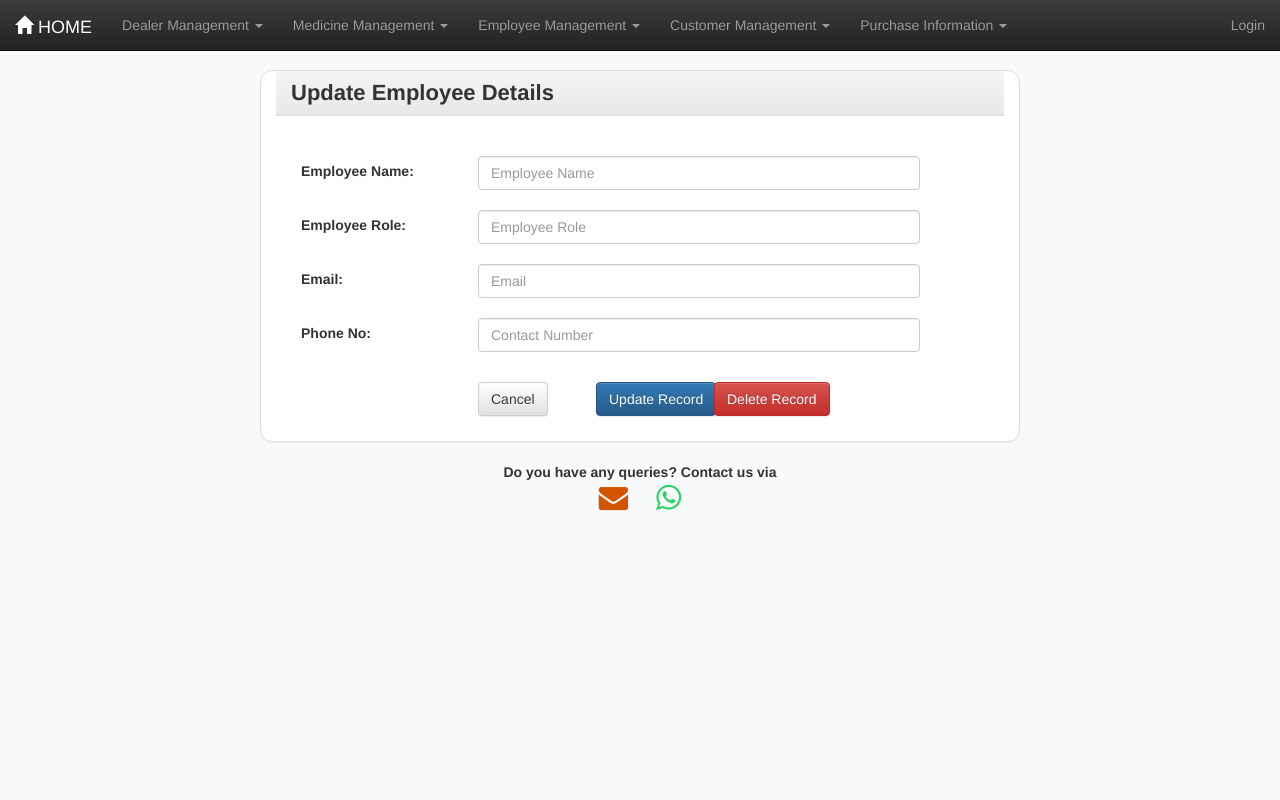
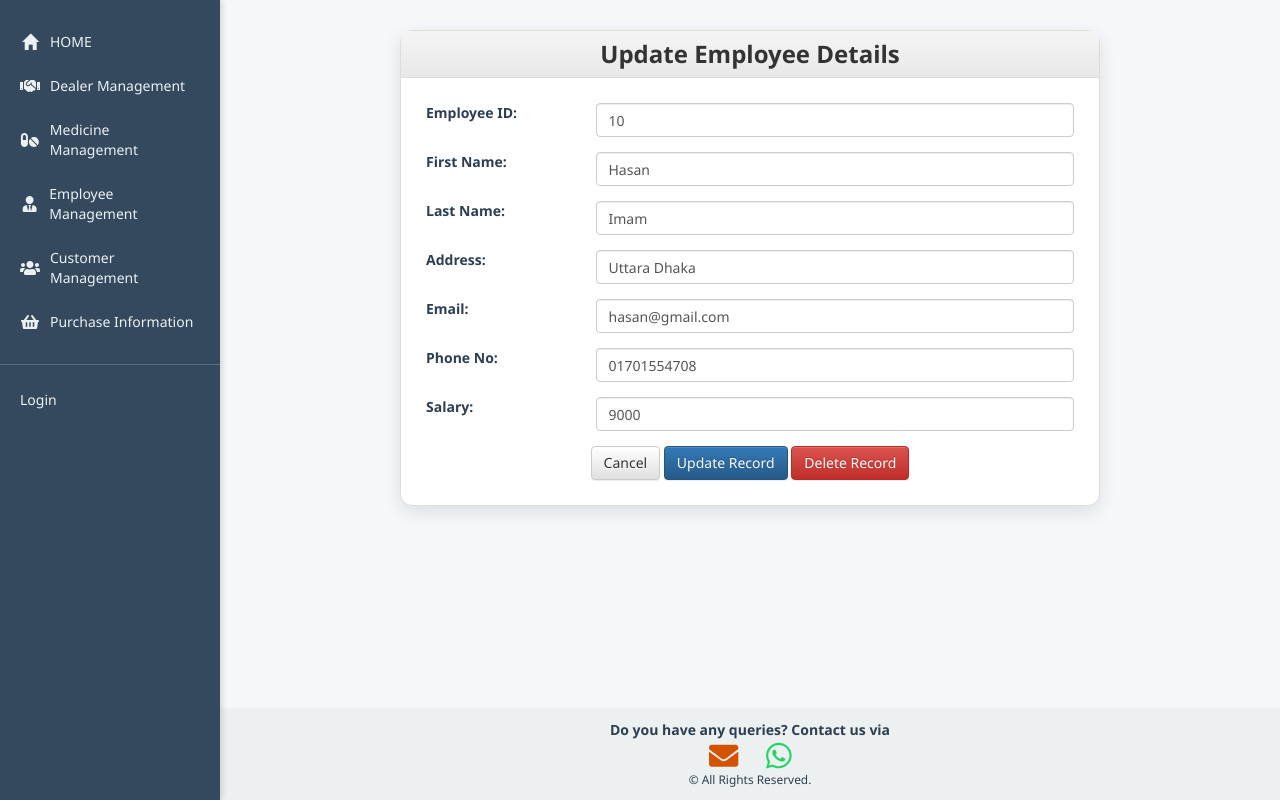
Before and after one commit to InfinityAbir/Maa-Medicine-Store, a Django app: page /pharma/empformview/1/ in a window 1280 px wide. Run offline with Django 3.2, Linux system fonts and the light colour scheme; data comes from the database, SQL or seed files in the repository; some libraries are stand-ins or nearby versions.

Commit message:
Update emp.html

```diff
--- a/pharma/templates/pharma/emp.html
+++ b/pharma/templates/pharma/emp.html
@@ -1,43 +1,148 @@
 {% load static %}
+
 <!DOCTYPE html>
 <html lang="en">
   <head>
     <meta charset="utf-8" />
+    <title>
+      {% if emp %}Update{% else %}Add{% endif %} Employee Details - Maa Medicine
+      Store
+    </title>
     <meta name="viewport" content="width=device-width, initial-scale=1" />
 
-    <!-- Bootstrap 3 -->
+    <!-- Bootstrap CSS -->
     <link rel="stylesheet" href="{% static 'pharma/css/bootstrap.min.css' %}" />
     <link
       rel="stylesheet"
       href="{% static 'pharma/css/bootstrap-theme.min.css' %}"
     />
     <link
-      rel="stylesheet"
-      href="https://cdnjs.cloudflare.com/ajax/libs/font-awesome/4.7.0/css/font-awesome.min.css"
+      rel="shortcut icon"
+      href="{% static 'pharma/css/images/favicon2.ico' %}"
     />
 
-    <!-- Custom inline style -->
+    <!-- Font Awesome -->
+    <script
+      defer
+      src="https://use.fontawesome.com/releases/v5.2.0/js/all.js"
+      crossorigin="anonymous"
+    ></script>
+
     <style>
       body {
-        padding-top: 70px;
-        background-color: #f8f9fa;
+        font-family: "Segoe UI", Tahoma, Geneva, Verdana, sans-serif;
+        background: #f5f7fa;
+        margin: 0;
+        padding-left: 220px; /* space for navbar */
+        color: #2c3e50;
+        transition: padding-left 0.3s ease;
       }
-      .navbar-inverse {
-        border-radius: 0;
+      body.nav-hidden {
+        padding-left: 0;
+      }
+
+      /* Navbar */
+      .navbar-vertical {
+        position: fixed;
+        top: 0;
+        left: 0;
+        width: 220px;
+        height: 100%;
+        background-color: #34495e;
+        overflow-y: auto;
+        padding-top: 20px;
+        box-shadow: 2px 0 6px rgba(0, 0, 0, 0.15);
+        transition: transform 0.3s ease;
+        z-index: 1050;
+      }
+      .navbar-vertical a.nav-link {
+        display: flex;
+        align-items: center;
+        color: #ecf0f1;
+        padding: 12px 20px;
+        font-weight: 500;
+        border-radius: 6px;
+        transition: all 0.3s ease;
+      }
+      .navbar-vertical a.nav-link:hover {
+        background-color: #1abc9c;
+        color: #fff;
+      }
+      .navbar-vertical .nav-icon {
+        margin-right: 10px;
+        font-size: 16px;
+        width: 20px;
+        text-align: center;
+      }
+      .navbar-vertical .submenu {
+        display: none;
+        flex-direction: column;
+        padding-left: 15px;
+        margin-top: 5px;
+      }
+      .navbar-vertical .submenu a {
+        padding: 8px 20px;
+        font-size: 14px;
+        color: #bdc3c7;
+      }
+      .navbar-vertical .submenu a:hover {
+        background-color: #16a085;
+        color: #fff;
+      }
+      .navbar-vertical .nav-item.active > .submenu {
+        display: flex;
+      }
+      .navbar-vertical .dropdown-toggle::after {
+        margin-left: auto;
+        transition: transform 0.3s;
+      }
+      .navbar-vertical .nav-item.active > .dropdown-toggle::after {
+        transform: rotate(90deg);
+      }
+      .navbar-right-vertical {
+        margin-top: 20px;
+        border-top: 1px solid rgba(255, 255, 255, 0.2);
+        padding-top: 15px;
+      }
+      .navbar-right-vertical a {
+        display: block;
+        color: #ecf0f1;
+        padding: 10px 20px;
+        transition: all 0.3s;
+      }
+      .navbar-right-vertical a:hover {
+        background-color: #1abc9c;
+        color: #fff;
+      }
+      body.nav-hidden .navbar-vertical {
+        transform: translateX(-220px);
+      }
+
+      /* Main Content */
+      .main-content {
+        margin-top: 30px;
+        max-width: 700px;
+        margin-left: auto;
+        margin-right: auto;
+        padding-bottom: 80px; /* footer spacing */
+      }
+
+      /* Form Panel */
+      .panel {
+        border-radius: 12px;
+        box-shadow: 0 6px 18px rgba(0, 0, 0, 0.1);
       }
       .panel-heading h1 {
         margin: 0;
-        font-size: 22px;
+        font-size: 24px;
         font-weight: bold;
-      }
-      .panel {
-        border-radius: 12px;
+        text-align: center;
       }
       .panel-body {
         padding: 25px;
       }
-      .form-group label {
-        font-weight: bold;
+      .form-group input {
+        width: 100%;
       }
       .padtop15 {
         margin-top: 15px;
@@ -45,38 +150,153 @@
       .padtop5 {
         margin-top: 5px;
       }
-      .alert {
-        border-radius: 8px;
+
+      /* Footer */
+      footer {
+        background-color: #ecf0f1;
+        padding: 12px 0;
+        text-align: center;
+        position: fixed;
+        bottom: 0;
+        width: calc(100% - 220px);
+        left: 220px;
       }
-      /* Footer */
-      #contact a {
+      footer a {
         color: #1abc9c;
         font-size: 22px;
         margin: 0 12px;
         display: inline-block;
         transition: transform 0.3s, color 0.3s, text-shadow 0.3s;
       }
-      #contact a:hover {
+      footer a:hover {
         color: #16a085;
         transform: scale(1.4) rotate(10deg);
         text-shadow: 1px 1px 5px rgba(0, 0, 0, 0.3);
         text-decoration: none;
       }
+
+      @media (max-width: 768px) {
+        body {
+          padding-left: 0;
+        }
+        .navbar-vertical {
+          width: 100%;
+          height: auto;
+          position: relative;
+          transform: translateX(-100%);
+          box-shadow: none;
+        }
+        footer {
+          width: 100%;
+          left: 0;
+        }
+      }
     </style>
 
-    <!-- jQuery & Bootstrap 3 JS -->
     <script src="{% static 'pharma/js/jquery.js' %}"></script>
     <script src="{% static 'pharma/js/bootstrap.min.js' %}"></script>
 
-    <title>Add Employee Details</title>
+    <script>
+      $(document).ready(function () {
+        $(".dropdown-toggle").click(function (e) {
+          e.preventDefault();
+          $(this).parent().toggleClass("active");
+          $(this).siblings(".submenu").slideToggle(200);
+        });
+
+        // Auto-hide on scroll
+        let lastScroll = 0;
+        $(window).scroll(function () {
+          let currentScroll = $(this).scrollTop();
+          if (currentScroll > lastScroll && currentScroll > 50) {
+            $("body").addClass("nav-hidden");
+          } else {
+            $("body").removeClass("nav-hidden");
+          }
+          lastScroll = currentScroll;
+        });
+      });
+    </script>
   </head>
+
   <body>
-    {% if messages %} {% for message in messages %}
-    <div
-      class="alert alert-success alert-dismissible fade in container"
-      role="alert"
-      style="margin-top: 15px"
+    <!-- Vertical Navbar -->
+    <nav class="navbar-vertical">
+      <ul class="nav flex-column">
+        <li class="nav-item">
+          <a href="/pharma/" class="nav-link"
+            ><span class="nav-icon glyphicon glyphicon-home"></span> HOME</a
           >
+        </li>
+        <li class="nav-item">
+          <a class="nav-link dropdown-toggle"
+            ><span class="nav-icon fas fa-handshake"></span> Dealer
+            Management</a
+          >
+          <div class="submenu">
+            {% if user.is_authenticated and user.role == "admin" %}<a
+              href="/pharma/dealerform/"
+              >Add Dealer Details</a
+            >{% endif %}
+            <a href="/pharma/dealertable/">View Dealer Details</a>
+          </div>
+        </li>
+        <li class="nav-item">
+          <a class="nav-link dropdown-toggle"
+            ><span class="nav-icon fas fa-pills"></span> Medicine Management</a
+          >
+          <div class="submenu">
+            <a href="/pharma/medform/">Add Medicine Details</a>
+            <a href="/pharma/medtable/">View Medicine Details</a>
+          </div>
+        </li>
+        <li class="nav-item">
+          <a class="nav-link dropdown-toggle"
+            ><span class="nav-icon fas fa-user-tie"></span> Employee
+            Management</a
+          >
+          <div class="submenu">
+            {% if user.is_authenticated and user.role == "admin" %}<a
+              href="/pharma/empform/"
+              >Add Employee Details</a
+            >{% endif %}
+            <a href="/pharma/emptable/">View Employee Details</a>
+          </div>
+        </li>
+        <li class="nav-item">
+          <a class="nav-link dropdown-toggle"
+            ><span class="nav-icon fas fa-users"></span> Customer Management</a
+          >
+          <div class="submenu">
+            <a href="/pharma/custform/">Add Customer Details</a>
+            <a href="/pharma/custtable/">View Customer Details</a>
+          </div>
+        </li>
+        <li class="nav-item">
+          <a class="nav-link dropdown-toggle"
+            ><span class="nav-icon fas fa-shopping-basket"></span> Purchase
+            Information</a
+          >
+          <div class="submenu">
+            <a href="/pharma/purchaseform/">New Purchase</a></br>
+            <a href="/pharma/purchasetable/">View All Purchases</a>
+          </div>
+        </li>
+        <div class="navbar-right-vertical">
+          {% if user.is_authenticated %}
+          <a>Welcome, {{ user.username }}!</a>
+          <a href="{% url 'logout' %}">Logout</a>
+          {% else %}
+          <a href="{% url 'login' %}">Login</a>
+          {% endif %}
+        </div>
+      </ul>
+    </nav>
+
+    <div class="main-content">
+      <!-- Messages -->
+      {% if messages %}{% for message in messages %}
+      <div class="alert alert-success alert-dismissible fade in" role="alert">
         <button
           type="button"
           class="close"
@@ -87,295 +307,206 @@
         </button>
         {{ message }}
       </div>
-    {% endfor %} {% endif %}
+      {% endfor %}{% endif %}
 
-    <!-- Navbar -->
-    <nav class="navbar navbar-inverse navbar-fixed-top">
-      <div class="container-fluid">
-        <div class="navbar-header">
-          <a href="/pharma/" class="navbar-brand">
-            <span class="glyphicon glyphicon-home"></span> HOME
-          </a>
-          <button
-            type="button"
-            class="navbar-toggle"
-            data-toggle="collapse"
-            data-target="#thisnav"
-          >
-            <span class="icon-bar"></span>
-            <span class="icon-bar"></span>
-            <span class="icon-bar"></span>
-          </button>
-        </div>
-
-        <div class="collapse navbar-collapse" id="thisnav">
-          <ul class="nav navbar-nav">
-            <!-- Dealer Management -->
-            <li class="dropdown">
-              <a href="#" class="dropdown-toggle" data-toggle="dropdown"
-                >Dealer Management <b class="caret"></b
-              ></a>
-              <ul class="dropdown-menu">
-                {% if user.is_authenticated and user.role == "admin" %}
-                <li><a href="/pharma/dealerform/">Add Dealer Details</a></li>
-                {% endif %}
-                <li><a href="/pharma/dealertable/">View Dealer Details</a></li>
-              </ul>
-            </li>
-
-            <!-- Medicine Management -->
-            <li class="dropdown">
-              <a href="#" class="dropdown-toggle" data-toggle="dropdown"
-                >Medicine Management <b class="caret"></b
-              ></a>
-              <ul class="dropdown-menu">
-                <li><a href="/pharma/medform/">Add Medicine Details</a></li>
-                <li><a href="/pharma/medtable/">View Medicine Details</a></li>
-              </ul>
-            </li>
-
-            <!-- Employee Management -->
-            <li class="dropdown">
-              <a href="#" class="dropdown-toggle" data-toggle="dropdown"
-                >Employee Management <b class="caret"></b
-              ></a>
-              <ul class="dropdown-menu">
-                {% if user.is_authenticated and user.role == "admin" %}
-                <li><a href="/pharma/empform/">Add Employee Details</a></li>
-                {% endif %}
-                <li><a href="/pharma/emptable/">View Employee Details</a></li>
-              </ul>
-            </li>
-
-            <!-- Customer Management -->
-            <li class="dropdown">
-              <a href="#" class="dropdown-toggle" data-toggle="dropdown"
-                >Customer Management <b class="caret"></b
-              ></a>
-              <ul class="dropdown-menu">
-                <li><a href="/pharma/custform/">Add Customer Details</a></li>
-                <li><a href="/pharma/custtable/">View Customer Details</a></li>
-              </ul>
-            </li>
-
-            <!-- Purchase Information -->
-            <li class="dropdown">
-              <a href="#" class="dropdown-toggle" data-toggle="dropdown"
-                >Purchase Information <b class="caret"></b
-              ></a>
-              <ul class="dropdown-menu">
-                <li><a href="/pharma/purchaseform/">New Purchase</a></li>
-                <li><a href="/pharma/purchasetable/">View All Purchases</a></li>
-              </ul>
-            </li>
-          </ul>
-
-          <!-- Right side -->
-          <ul class="nav navbar-nav navbar-right">
-            {% if user.is_authenticated %}
-            <li><a>Welcome, {{ user.username }}!</a></li>
-            <li><a href="{% url 'logout' %}">Logout</a></li>
-            {% else %}
-            <li><a href="{% url 'login' %}">Login</a></li>
-            {% endif %}
-          </ul>
-        </div>
-      </div>
-    </nav>
-
-    <!-- Main content -->
-    <div class="container">
-      <div class="col-md-2"></div>
-      <div class="panel panel-default col-md-8">
+      <!-- Employee Form Panel -->
+      <div class="panel panel-default">
         <div class="panel-heading">
           <h1>
-            {% if add %} Add Employee Details {% else %} Update Employee Details
-            {% endif %}
+            {% if emp %}Update Employee Details{% else %}Add Employee Details
+            {%endif %}
           </h1>
         </div>
         <div class="panel-body">
           {% if emp %}
-          <!-- UPDATE form -->
           <form action="/pharma/empformupdate/{{ emp.id }}/" method="post">
             {% csrf_token %}
-
-            <div class="row padtop15">
-              <div class="col-md-3 padtop5">
-                <label for="empname" class="form-control-label"
-                  >Employee Name:</label
-                >
-              </div>
-              <div class="form-group col-md-8">
+            <div class="form-group row">
+              <label class="col-md-3">Employee ID:</label>
+              <div class="col-md-9">
                 <input
-                  type="text"
+                  type="number"
                   class="form-control"
-                  name="empname"
-                  id="empname"
-                  placeholder="Employee Name"
-                  value="{{ emp.empname|default:'' }}"
+                  name="eid"
+                  value="{{ emp.e_id }}"
                   required
                 />
               </div>
             </div>
-
-            <div class="row padtop5">
-              <div class="col-md-3 padtop5">
-                <label for="emprole" class="form-control-label"
-                  >Employee Role:</label
-                >
-              </div>
-              <div class="form-group col-md-8">
+            <div class="form-group row">
+              <label class="col-md-3">First Name:</label>
+              <div class="col-md-9">
                 <input
                   type="text"
                   class="form-control"
-                  name="emprole"
-                  id="emprole"
-                  placeholder="Employee Role"
-                  value="{{ emp.emprole|default:'' }}"
+                  name="fname"
+                  value="{{ emp.fname }}"
                   required
                 />
               </div>
             </div>
-
-            <div class="row padtop5">
-              <div class="col-md-3 padtop5">
-                <label for="empemail" class="form-control-label">Email:</label>
-              </div>
-              <div class="form-group col-md-8">
+            <div class="form-group row">
+              <label class="col-md-3">Last Name:</label>
+              <div class="col-md-9">
                 <input
-                  type="email"
+                  type="text"
                   class="form-control"
-                  name="empemail"
-                  id="empemail"
-                  placeholder="Email"
-                  value="{{ emp.empemail|default:'' }}"
+                  name="lname"
+                  value="{{ emp.lname }}"
                   required
                 />
               </div>
             </div>
-
-            <div class="row padtop5">
-              <div class="col-md-3 padtop5">
-                <label for="empphn" class="form-control-label">Phone No:</label>
-              </div>
-              <div class="form-group col-md-8">
+            <div class="form-group row">
+              <label class="col-md-3">Address:</label>
+              <div class="col-md-9">
                 <input
                   type="text"
                   class="form-control"
-                  name="empphn"
-                  id="empphn"
-                  placeholder="Contact Number"
-                  value="{{ emp.empphn|default:'' }}"
+                  name="address"
+                  value="{{ emp.address }}"
                   required
                 />
               </div>
             </div>
-
-            <!-- Buttons -->
-            <div class="row" id="buttoncustom">
-              <div class="col-md-3"></div>
-              <div class="col-md-2 padtop15">
+            <div class="form-group row">
+              <label class="col-md-3">Email:</label>
+              <div class="col-md-9">
+                <input
+                  type="email"
+                  class="form-control"
+                  name="email"
+                  value="{{ emp.email }}"
+                  required
+                />
+              </div>
+            </div>
+            <div class="form-group row">
+              <label class="col-md-3">Phone No:</label>
+              <div class="col-md-9">
+                <input
+                  type="text"
+                  class="form-control"
+                  name="pno"
+                  value="{{ emp.phn_no }}"
+                  required
+                />
+              </div>
+            </div>
+            <div class="form-group row">
+              <label class="col-md-3">Salary:</label>
+              <div class="col-md-9">
+                <input
+                  type="text"
+                  class="form-control"
+                  name="sal"
+                  value="{{ emp.sal }}"
+                  required
+                />
+              </div>
+            </div>
+            <div class="text-center padtop15">
               <a href="/pharma/" class="btn btn-default">Cancel</a>
-              </div>
-              <div class="col-md-2 padtop15">
               <button type="submit" class="btn btn-primary">
                 Update Record
               </button>
-              </div>
-              <div class="col-md-2 padtop15">
               <a
                 href="/pharma/empformdelete/{{ emp.id }}/"
                 class="btn btn-danger"
                 >Delete Record</a
               >
             </div>
-            </div>
           </form>
-
           {% else %}
-          <!-- INSERT form -->
           <form action="/pharma/empforminsert/" method="post">
             {% csrf_token %}
-
-            <div class="row padtop15">
-              <div class="col-md-3 padtop5">
-                <label for="empname" class="form-control-label"
-                  >Employee Name:</label
-                >
-              </div>
-              <div class="form-group col-md-8">
+            <div class="form-group row">
+              <label class="col-md-3">Employee ID:</label>
+              <div class="col-md-9">
                 <input
-                  type="text"
+                  type="number"
                   class="form-control"
-                  name="empname"
-                  id="empname"
-                  placeholder="Employee Name"
+                  name="eid"
+                  placeholder="Employee ID"
                   required
                 />
               </div>
             </div>
-
-            <div class="row padtop5">
-              <div class="col-md-3 padtop5">
-                <label for="emprole" class="form-control-label"
-                  >Employee Role:</label
-                >
-              </div>
-              <div class="form-group col-md-8">
+            <div class="form-group row">
+              <label class="col-md-3">First Name:</label>
+              <div class="col-md-9">
                 <input
                   type="text"
                   class="form-control"
-                  name="emprole"
-                  id="emprole"
-                  placeholder="Employee Role"
+                  name="fname"
+                  placeholder="First Name"
                   required
                 />
               </div>
             </div>
-
-            <div class="row padtop5">
-              <div class="col-md-3 padtop5">
-                <label for="empemail" class="form-control-label">Email:</label>
+            <div class="form-group row">
+              <label class="col-md-3">Last Name:</label>
+              <div class="col-md-9">
+                <input
+                  type="text"
+                  class="form-control"
+                  name="lname"
+                  placeholder="Last Name"
+                  required
+                />
               </div>
-              <div class="form-group col-md-8">
+            </div>
+            <div class="form-group row">
+              <label class="col-md-3">Address:</label>
+              <div class="col-md-9">
+                <input
+                  type="text"
+                  class="form-control"
+                  name="address"
+                  placeholder="Address"
+                  required
+                />
+              </div>
+            </div>
+            <div class="form-group row">
+              <label class="col-md-3">Email:</label>
+              <div class="col-md-9">
                 <input
                   type="email"
                   class="form-control"
-                  name="empemail"
-                  id="empemail"
+                  name="email"
                   placeholder="Email"
                   required
                 />
               </div>
             </div>
-
-            <div class="row padtop5">
-              <div class="col-md-3 padtop5">
-                <label for="empphn" class="form-control-label">Phone No:</label>
-              </div>
-              <div class="form-group col-md-8">
+            <div class="form-group row">
+              <label class="col-md-3">Phone No:</label>
+              <div class="col-md-9">
                 <input
                   type="text"
                   class="form-control"
-                  name="empphn"
-                  id="empphn"
+                  name="pno"
                   placeholder="Contact Number"
                   required
                 />
               </div>
             </div>
-
-            <!-- Buttons -->
-            <div class="row" id="buttoncustom">
-              <div class="col-md-3"></div>
-              <div class="col-md-2 padtop15">
+            <div class="form-group row">
+              <label class="col-md-3">Salary:</label>
+              <div class="col-md-9">
+                <input
+                  type="text"
+                  class="form-control"
+                  name="sal"
+                  placeholder="Salary"
+                  required
+                />
+              </div>
+            </div>
+            <div class="text-center padtop15">
               <a href="/pharma/" class="btn btn-default">Cancel</a>
-              </div>
-              <div class="col-md-2 padtop15">
-                <button type="submit" class="btn btn-primary">
-                  Add Record
-                </button>
-              </div>
+              <button type="submit" class="btn btn-primary">Add Record</button>
             </div>
           </form>
           {% endif %}
@@ -384,18 +515,17 @@
     </div>
 
     <!-- Footer -->
-   <footer id="contact" class="bg-light py-3 text-center fixed-bottom">
-      <div class="container">
+    <footer>
       <span class="footer-text">
-          <strong>Do you have any queries? Contact us via </strong></br>
-          <a href="mailto:abirha3896@gmail.com" class="mx-2" title="Email">
-            <i class="fa fa-envelope fa-lg" style="color: #d35400"></i>
-          </a>
-          <a href="https://wa.me/8801701554707" target="_blank" class="mx-2" title="WhatsApp">
-           <i class="fa fa-whatsapp fa-lg" style="color: #25d366"></i>
-          </a>
+        <strong>Do you have any queries? Contact us via </strong><br />
+        <a href="mailto:abirha3896@gmail.com" title="Email"
+          ><i class="fas fa-envelope fa-lg" style="color: #d35400"></i
+        ></a>
+        <a href="https://wa.me/8801701554707" target="_blank" title="WhatsApp"
+          ><i class="fab fa-whatsapp fa-lg" style="color: #25d366"></i
+        ></a>
       </span>
-      </div>
+      <div class="small">&copy; All Rights Reserved.</div>
     </footer>
   </body>
 </html>
```
Lines whose indentation alone changed are shown as unchanged.
